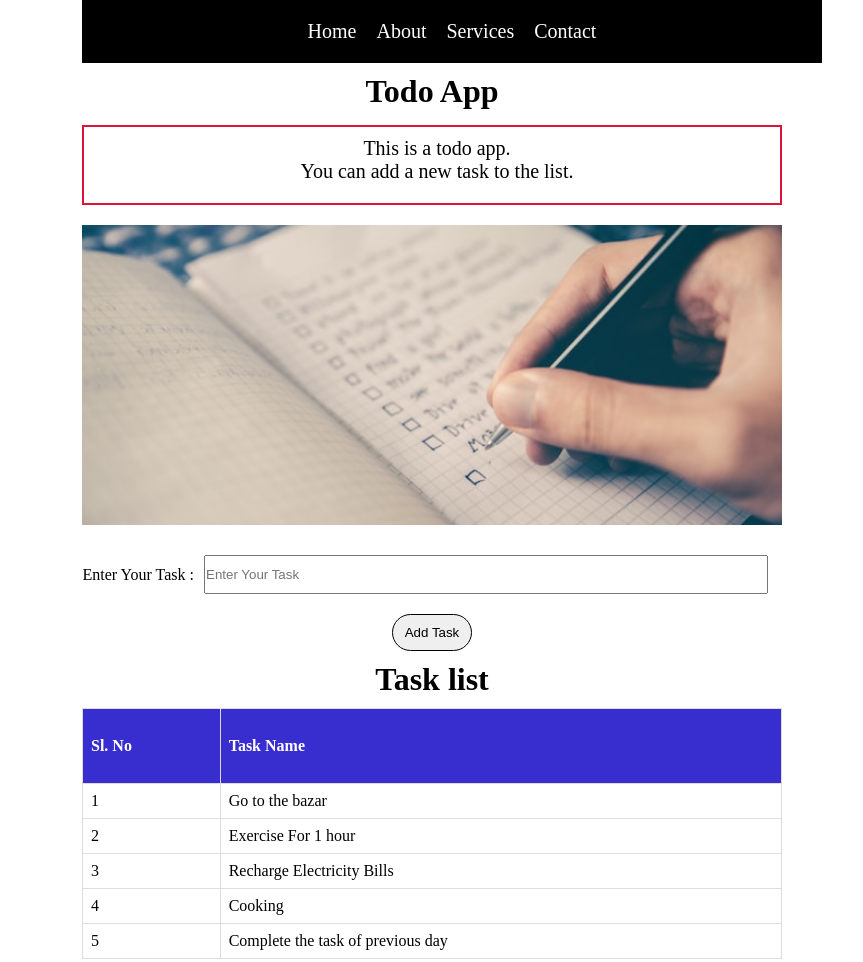
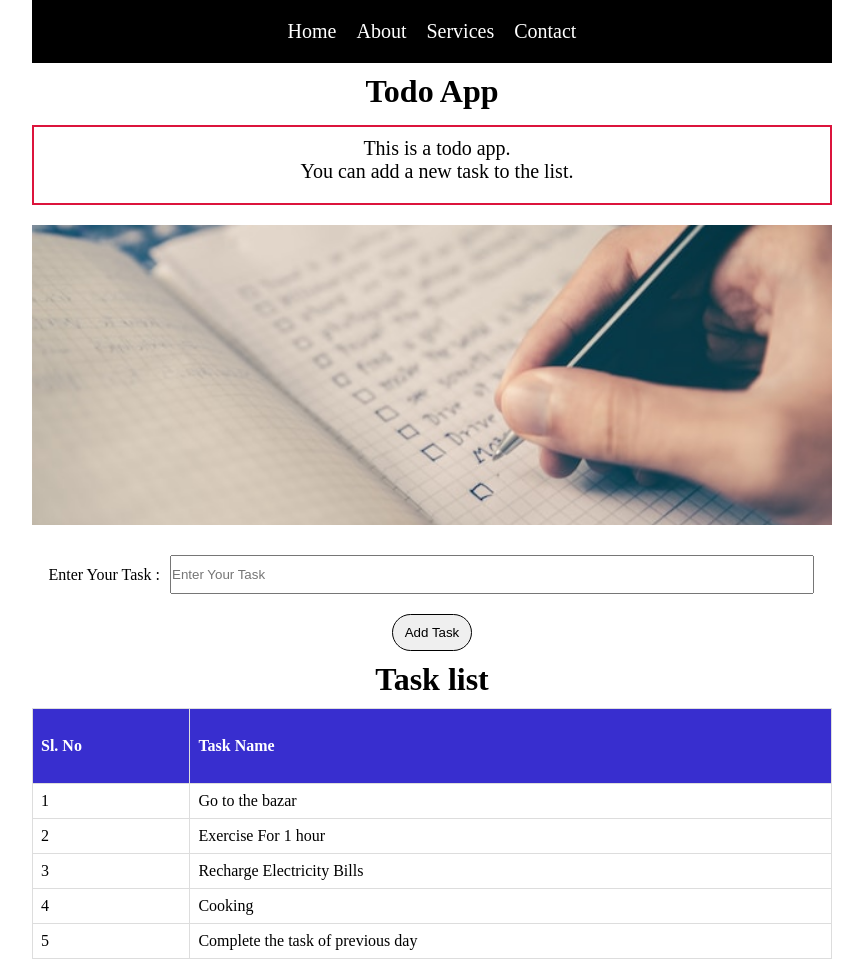
Before and after one commit to pallab-BJIT/bjit_task, a plain HTML site: page day 2/html_css/index.html in a window 1280 px wide. Shown: the top 962 px of the page, without its empty margins (208-1071 px from the left). Drawn offline with Linux system fonts and the light colour scheme.

Commit message:
html css task done

```diff
--- a/day 2/html_css/styles.css
+++ b/day 2/html_css/styles.css
@@ -12,7 +12,7 @@ body {
   ); */
 }
 .container {
-  max-width: 700px;
+  max-width: 800px;
   margin: auto;
   margin-bottom: 20px;
 }
@@ -125,7 +125,6 @@ th {
   background-color: black;
   padding: 20px;
   font-size: 20px;
-  width: 100%;
 }
 
 .navbar-ul {
```
